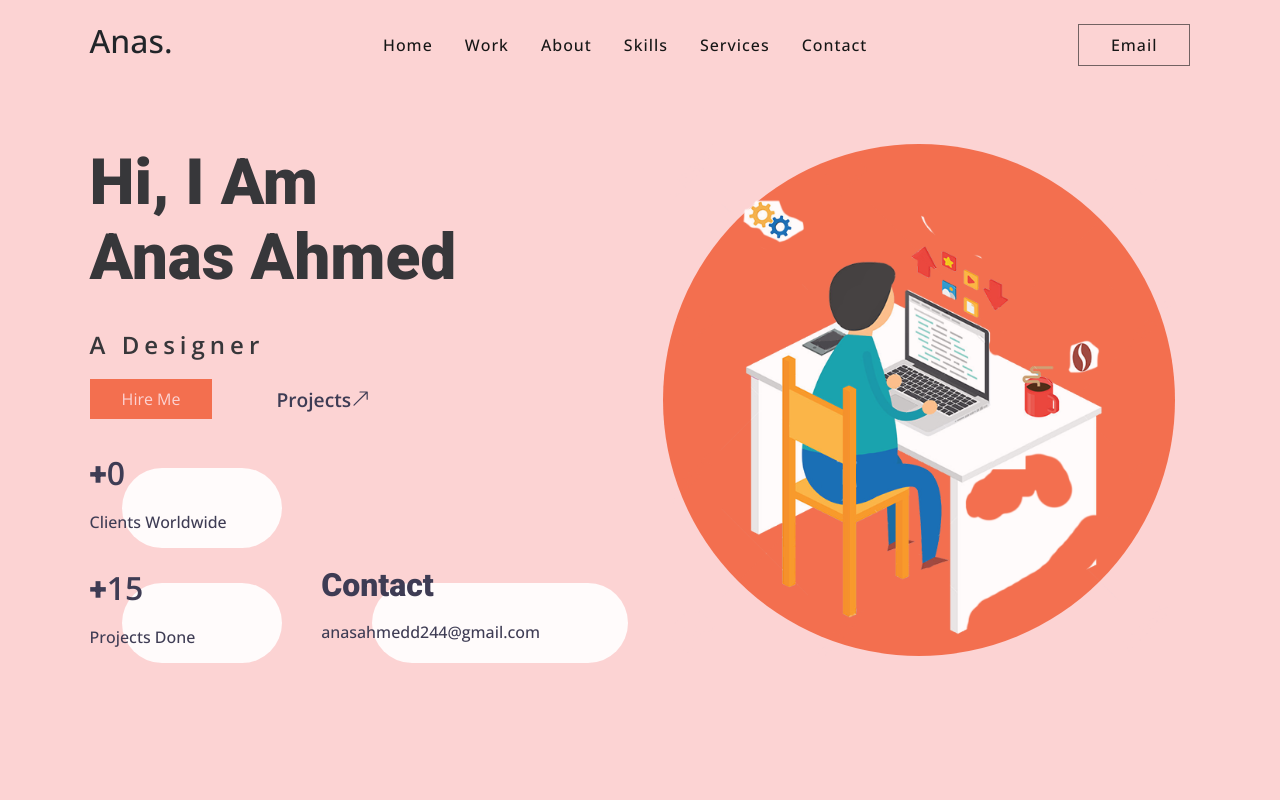
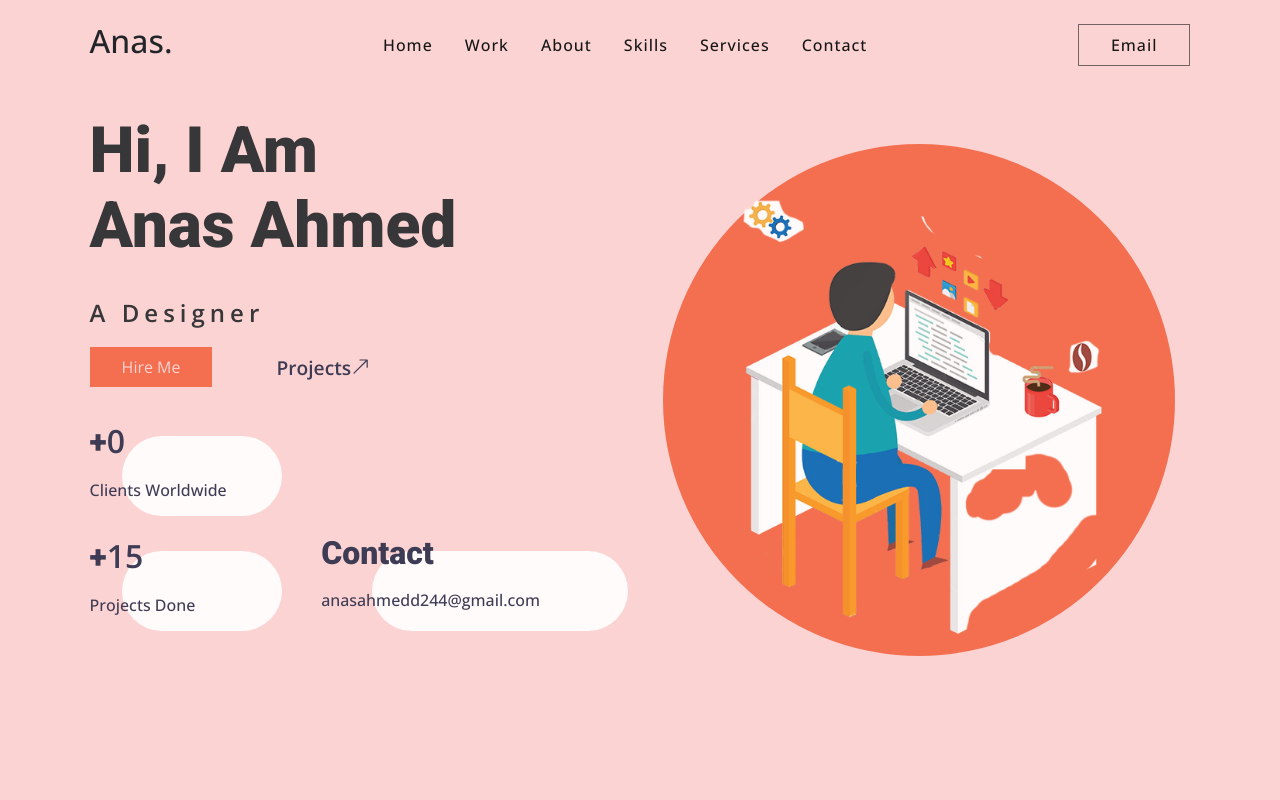
Before and after one commit to AnasAAhmed/My-Portfolio-react, a React (Create React App) app: page / in a window 1280 px wide. Shown: the top 800 px of the page. Built offline with nearby package versions, Linux system fonts and the light colour scheme.

Commit message:
Update home.scss

```diff
--- a/src/Styles/home.scss
+++ b/src/Styles/home.scss
@@ -11,7 +11,7 @@
     width: 100%;
 
     &:first-of-type {
-      padding-top:4rem;
+      padding-top:2rem;
 
 
       >div {
```
